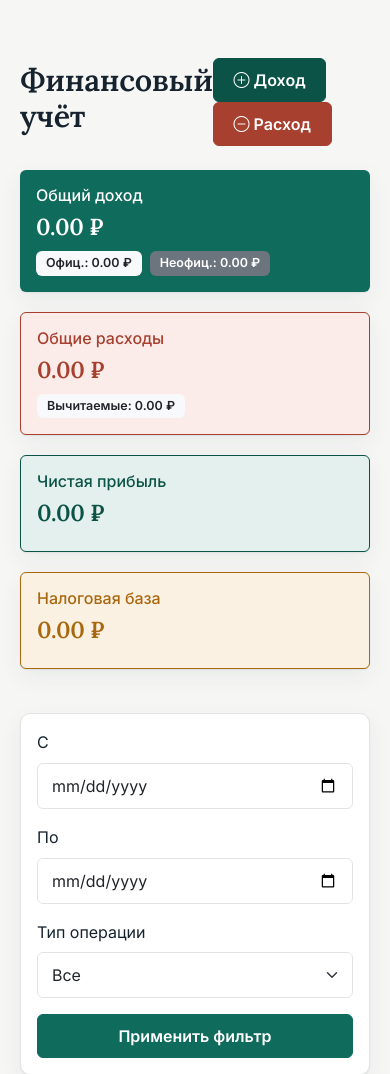
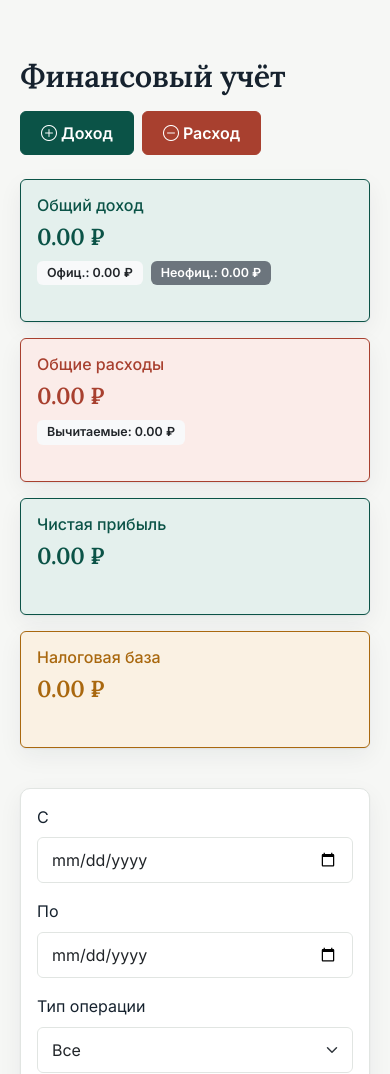
Before and after one commit to Amontapelir/arnando, a Python web app: template app/templates/transactions/list.html in a window 390 px wide. Shown: the part 83-1157 px from the top of the page. Run offline with Jinja, Linux system fonts and the light colour scheme; the template is opened without the code that fills it, so the values that code supplies are empty.

Commit message:
Equalize finance summary cards, tone down the solid green card, fix header wrapping on mobile, align income/expense buttons
- the 4 finance summary cards had different heights depending on
  whether they had a badge row; added h-100 so a bootstrap row
  stretches them evenly
- the Общий доход card was the only one using a solid saturated fill
  with white text instead of the tinted/bordered style the other 3
  use; at card size that reads much harsher than on a button or badge.
  Scoped a .card.bg-primary override to match, without touching
  .bg-primary on buttons/badges elsewhere.
- transactions/list.html and taxes/calculator.html headers used
  d-flex justify-content-between with no wrap, so on narrow screens
  the heading text and the button/dropdown group got squeezed instead
  of stacking, and the tax calculator mode dropdown ran off-screen.
  Added flex-wrap plus gap.
- Доход/Расход buttons sat in a non-flex wrapper relying on inline
  wrapping, so they could end up differently sized/misaligned on
  narrow screens; wrapped them in their own d-flex gap-2.

```diff
--- a/app/static/css/modern.css
+++ b/app/static/css/modern.css
@@ -302,9 +302,22 @@ h1 { font-size: 1.9rem; }
 html[data-theme="dark"] .card.bg-success,
 html[data-theme="dark"] .card.bg-warning,
 html[data-theme="dark"] .card.bg-danger,
-html[data-theme="dark"] .card.bg-info {
+html[data-theme="dark"] .card.bg-info,
+html[data-theme="dark"] .card.bg-primary {
     background: var(--card-bg) !important;
     border-width: 1px !important;
+}
+
+/* Карточка-сводка "Общий доход" была единственной со сплошной
+   насыщенной заливкой (белый текст на ярком акценте) — на крупных
+   карточках это выглядит гораздо резче, чем на кнопках/бэйджах того
+   же цвета. Приводим её к тому же приглушённому стилю, что и соседние
+   карточки сводки (bg-success/bg-danger/bg-warning), не трогая саму
+   .bg-primary для кнопок и бэйджей. */
+.card.bg-primary {
+    background: var(--accent-tint) !important;
+    color: var(--accent-dark) !important;
+    border: 1px solid currentColor !important;
 }
 
 .bg-primary, .gradient-primary {
--- a/app/templates/base.html
+++ b/app/templates/base.html
@@ -25,8 +25,8 @@
     <link href="https://fonts.googleapis.com/css2?family=Inter:wght@400;500;600;700&family=Lora:wght@500;600;700&display=swap" rel="stylesheet">
 
     <!-- Стили -->
-    <link rel="stylesheet" href="/static/css/main.css?v=10">
-    <link rel="stylesheet" href="/static/css/modern.css?v=10">
+    <link rel="stylesheet" href="/static/css/main.css?v=11">
+    <link rel="stylesheet" href="/static/css/modern.css?v=11">
 
     {% block extra_css %}{% endblock %}
 
--- a/app/templates/taxes/calculator.html
+++ b/app/templates/taxes/calculator.html
@@ -2,7 +2,7 @@
 
 {% block content %}
 <div class="container mt-4">
-    <div class="d-flex justify-content-between align-items-center mb-4">
+    <div class="d-flex justify-content-between align-items-center mb-4 flex-wrap gap-2">
         <h1>Налоговый калькулятор</h1>
         <div class="dropdown">
             <button class="btn btn-outline-secondary dropdown-toggle" type="button"
--- a/app/templates/transactions/list.html
+++ b/app/templates/transactions/list.html
@@ -2,10 +2,10 @@
 
 {% block content %}
 <div class="container mt-4">
-    <div class="d-flex justify-content-between align-items-center mb-4">
+    <div class="d-flex justify-content-between align-items-center mb-4 flex-wrap gap-2">
         <h1>Финансовый учёт</h1>
-        <div>
-            <a href="/transactions/new?transaction_type=income" class="btn btn-success me-2">
+        <div class="d-flex gap-2">
+            <a href="/transactions/new?transaction_type=income" class="btn btn-success">
                 <i class="bi bi-plus-circle"></i> Доход
             </a>
             <a href="/transactions/new?transaction_type=expense" class="btn btn-danger">
@@ -16,8 +16,8 @@
 
     <!-- Финансовая сводка -->
     <div class="row mb-4">
-        <div class="col-md-3">
-            <div class="card text-white bg-primary">
+        <div class="col-md-3 mb-3 mb-md-0">
+            <div class="card text-white bg-primary h-100">
                 <div class="card-body">
                     <h6 class="card-title">Общий доход</h6>
                     <h3>{{ "%.2f"|format(summary.total_income) }} ₽</h3>
@@ -29,8 +29,8 @@
             </div>
         </div>
 
-        <div class="col-md-3">
-            <div class="card text-white bg-danger">
+        <div class="col-md-3 mb-3 mb-md-0">
+            <div class="card text-white bg-danger h-100">
                 <div class="card-body">
                     <h6 class="card-title">Общие расходы</h6>
                     <h3>{{ "%.2f"|format(summary.total_expenses) }} ₽</h3>
@@ -41,8 +41,8 @@
             </div>
         </div>
 
-        <div class="col-md-3">
-            <div class="card text-white bg-success">
+        <div class="col-md-3 mb-3 mb-md-0">
+            <div class="card text-white bg-success h-100">
                 <div class="card-body">
                     <h6 class="card-title">Чистая прибыль</h6>
                     <h3>{{ "%.2f"|format(summary.profit) }} ₽</h3>
@@ -50,8 +50,8 @@
             </div>
         </div>
 
-        <div class="col-md-3">
-            <div class="card text-white bg-warning">
+        <div class="col-md-3 mb-3 mb-md-0">
+            <div class="card text-white bg-warning h-100">
                 <div class="card-body">
                     <h6 class="card-title">Налоговая база</h6>
                     <h3>{{ "%.2f"|format(summary.official_income) }} ₽</h3>
```
